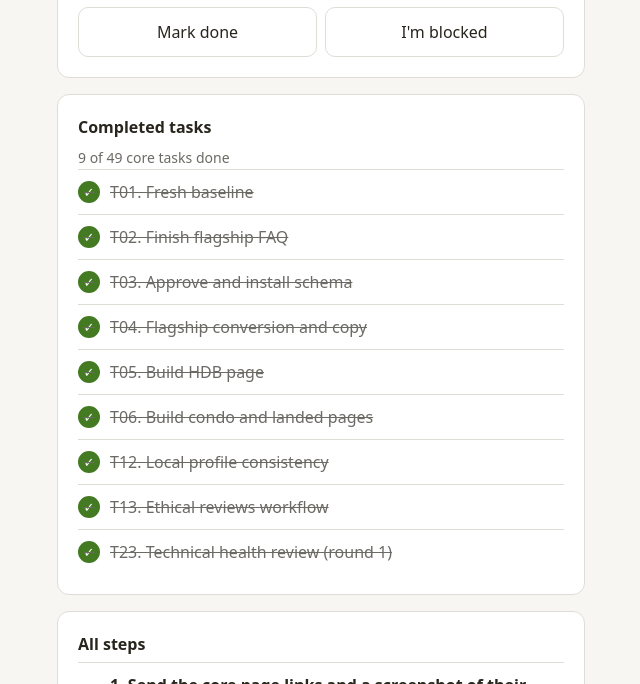
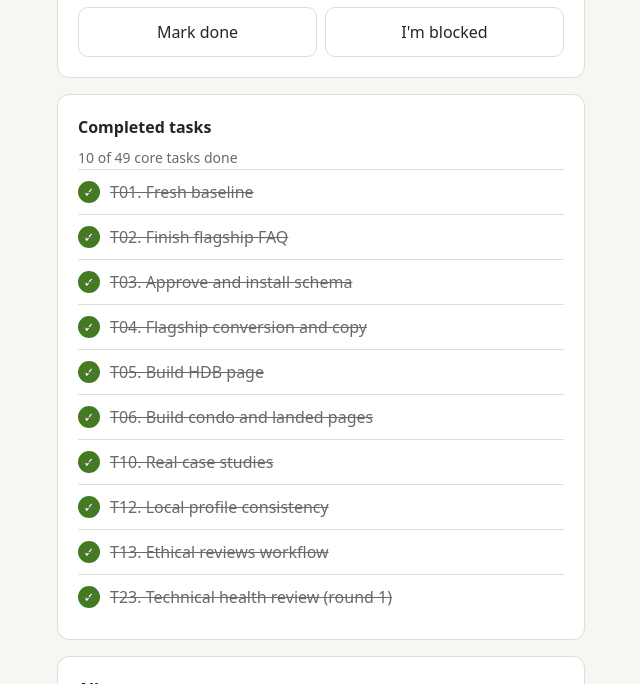
Before and after one commit to aiandrewho-ux/momentum-quest-t02, a plain HTML site: page index.html in a window 1280 px wide. Shown: the part 647-1331 px from the top of the page, without its empty margins (319-959 px from the left). Drawn offline with Linux system fonts and the light colour scheme.

Commit message:
Mark T10 done
Co-Authored-By: Claude Opus 5.5 <noreply@anthropic.com>
Claude-Session: https://claude.ai/code/session_01YbXDKN8QjL5aF6pfPZsU9r

```diff
--- a/index.html
+++ b/index.html
@@ -40,7 +40,7 @@ h2{font-size:16px;margin-bottom:6px}.hide{display:none}
 const TASK={id:"T07",ws:"Core build",title:"Crawl and measurement setup",
 prereq:"Prerequisite: Start account/config checks now; finish live tests after publishing. Priority: ASAP when prerequisites are met; no month or quarter release gate.",
 finish:"Pages can be checked and test enquiries are recorded correctly."};
-const COMPLETED=[{id:"T01",t:"Fresh baseline"},{id:"T02",t:"Finish flagship FAQ"},{id:"T03",t:"Approve and install schema"},{id:"T04",t:"Flagship conversion and copy"},{id:"T05",t:"Build HDB page"},{id:"T06",t:"Build condo and landed pages"},{id:"T12",t:"Local profile consistency"},{id:"T13",t:"Ethical reviews workflow"},{id:"T23",t:"Technical health review (round 1)"}];
+const COMPLETED=[{id:"T01",t:"Fresh baseline"},{id:"T02",t:"Finish flagship FAQ"},{id:"T03",t:"Approve and install schema"},{id:"T04",t:"Flagship conversion and copy"},{id:"T05",t:"Build HDB page"},{id:"T06",t:"Build condo and landed pages"},{id:"T10",t:"Real case studies"},{id:"T12",t:"Local profile consistency"},{id:"T13",t:"Ethical reviews workflow"},{id:"T23",t:"Technical health review (round 1)"}];
 const CORE_TOTAL=49;
 const steps=[
 {t:"Send the core page links and a screenshot of their Search Console URL checks",m:10,d:"Done when: Claude has the money, HDB, condo and landed links plus the URL-check screenshots."},
```
